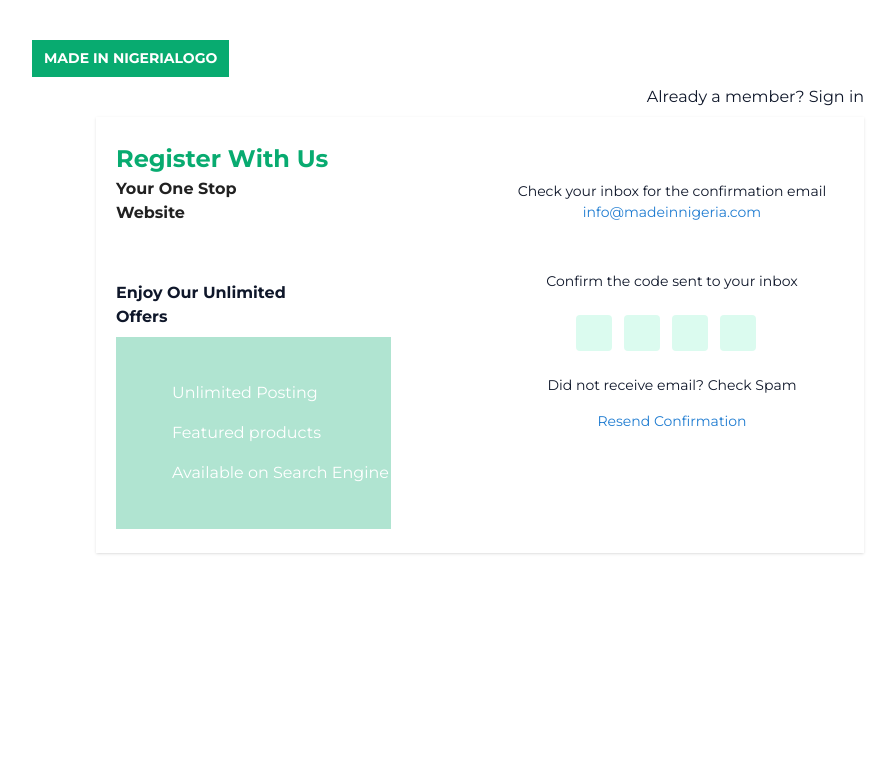
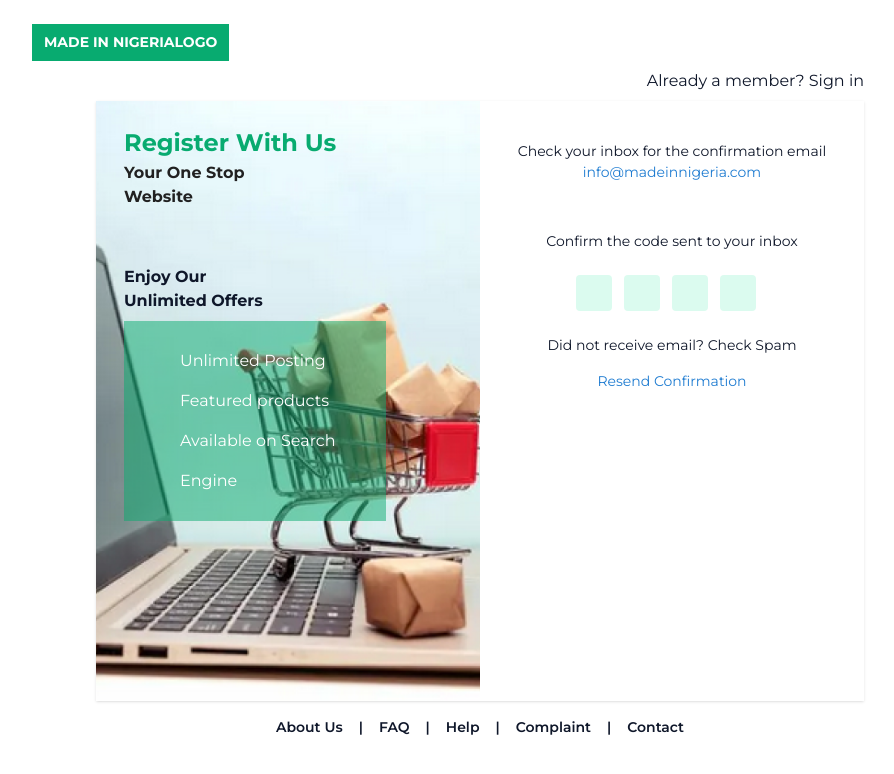
Before and after one commit to MnN-Project/MnN-Project-Client, a Next.js app: page /otp in a window 1280 px wide. Shown: the top 774 px of the page, without its empty margins (160-1054 px from the left). Built offline with nearby package versions, Linux system fonts and the light colour scheme.

Commit message:
adding background img

```diff
--- a/src/app/(authpages)/otp/page.jsx
+++ b/src/app/(authpages)/otp/page.jsx
@@ -4,26 +4,25 @@ import bg from "../../../assets/otpSideImage.png";
 import Link from "next/link";
 
 const styles = {
-  backgroundImage: `url(${bg})`,
+  backgroundImage: `url('../../../assets/otpSideImage.png')`,
 };
 
 const VerifyOtp = () => {
   return (
-    <div className=" font-montserrat md:px-48 md:py-10 p-8 bg-white md:bg-none min-h-screen ">
-      <div className = 'flex justify-center md:block'>
-    <p className=" bg-green text-white text-sm md:mb-2 w-fit px-3 py-2 mb-4 font-bold text-sm ">
-        MADE IN NIGERIALOGO
-      </p>
-
+    <div className=" font-montserrat lg:px-48 md:py-6 p-10 bg-white md:bg-none  lg:h-screen">
+      <div className="flex justify-center md:block">
+        <p className=" bg-green text-white text-sm md:mb-2 w-fit px-3 py-2 mb-4 font-bold  ">
+          MADE IN NIGERIALOGO
+        </p>
       </div>
       <div className="  md:mx-16 ">
         <p className=" text-right text-base mb-2 text-black hidden md:block">
           Already a member? Sign in
         </p>
 
-        <div className="  py-6 bg-white  md:shadow md:grid grid-cols-2">
+        <div className="  min-h-[75vh] bg-white  md:shadow md:grid grid-cols-2">
           <div
-            className=" bg-cover bg-center px-5 font-bold text-xl hidden md:block "
+            className="py-6 bg-cover bg-center px-7 font-bold text-xl hidden md:block "
             style={styles}
           >
             <p className="text-green   ">Register With Us</p>
@@ -32,8 +31,8 @@ const VerifyOtp = () => {
             </p>
             <p className="w-[50%] text-base mb-2">Enjoy Our Unlimited Offers</p>
             <div
-              className="bg-[08AB70] pl-14 text-white text-base font-normal leading-10 py-9 w-[80%] "
-              style={{ backgroundColor: "#08ab6f51" }}
+              className="bg-[08AB70] bg-green bg-opacity-[50%] pl-14 text-white text-base font-normal leading-10 py-5 w-[80%] "
+
             >
               <ul>
                 <li>Unlimited Posting</li>
@@ -44,7 +43,7 @@ const VerifyOtp = () => {
           </div>
           <div className="pt-10 font-normal text-sm text-center ">
             <p>Check your inbox for the confirmation email</p>
-            <p className='text-[#1F7CD1]'>info@madeinnigeria.com</p>
+            <p className="text-[#1F7CD1]">info@madeinnigeria.com</p>
             <div className="text-center mt-10 leading-9">
               <p>Confirm the code sent to your inbox</p>
               <div className="flex justify-center my-4">
@@ -75,10 +74,26 @@ const VerifyOtp = () => {
                 {/* #1F7CD1 */}
               </div>
               <p>Did not receive email? Check Spam</p>
-              <Link href={"#"} className="text-[#1F7CD1]">Resend Confirmation</Link>
+              <Link href={"#"} className="text-[#1F7CD1]">
+                Resend Confirmation
+              </Link>
             </div>
           </div>
         </div>
+      </div>
+      <div className="text-center text-sm font-semibold my-4 hidden md:block">
+        <Link href={"#"} className=" hover:text-[#1F7CD1]">About Us</Link>
+        <span className="mx-4">|</span>
+        <Link href={"#"} className=" hover:text-[#1F7CD1]">FAQ</Link>
+
+        <span className="mx-4">|</span>
+        <Link href={"#"} className=" hover:text-[#1F7CD1]">Help</Link>
+
+        <span className="mx-4">|</span>
+        <Link href={"#"} className=" hover:text-[#1F7CD1]">Complaint</Link>
+
+        <span className="mx-4">|</span>
+        <Link href={"#"} className=" hover:text-[#1F7CD1]">Contact</Link>
       </div>
     </div>
   );
```
Also changed, not shown: public/assets/otpSideImage.png (added), public/otpSideImage.png (added).
